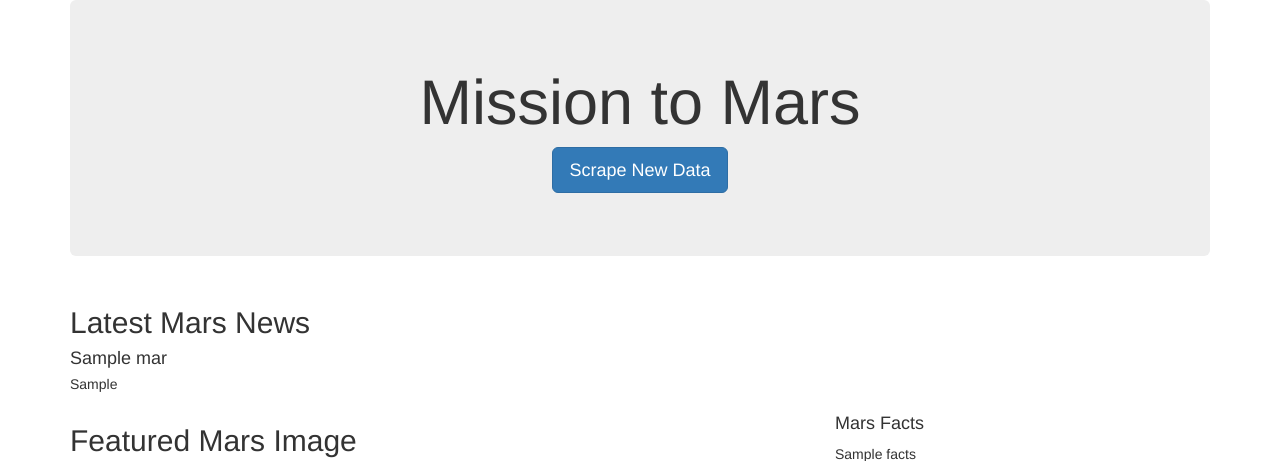
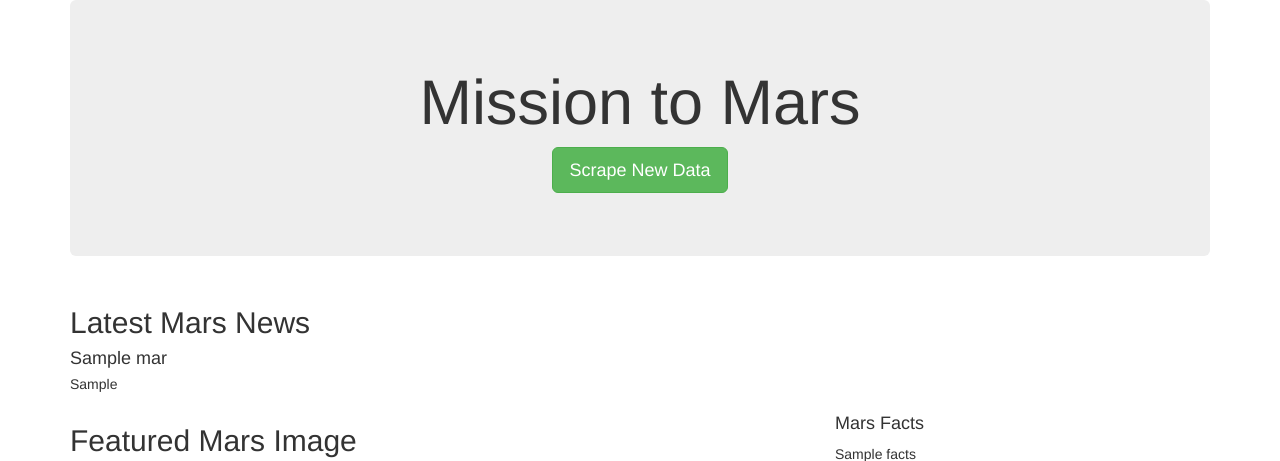
Before and after one commit to jmancini96/Mission-To-Mars, a Flask app: page / in a window 1280 px wide. Shown: the top 461 px of the page. Run offline with Flask 2, Linux system fonts and the light colour scheme; grey boxes marked "Sample" are stand-in pictures; a database or web service that is not in the repository returns one stand-in record (values such as "Sample title"); some libraries are stand-ins or nearby versions.

Commit message:
Update index.html

```diff
--- a/templates/index.html
+++ b/templates/index.html
@@ -16,7 +16,7 @@
       <div class="jumbotron text-center">
         <h1>Mission to Mars</h1>
         <!-- Add a button to activate scraping script -->
-        <p><a class="btn btn-primary btn-lg" href="/scrape" role="button">Scrape New Data</a></p>
+        <p><a class="btn btn-success btn-lg" href="/scrape" role="button">Scrape New Data</a></p>
       </div>
 
       <!-- Add section for Mars News -->
@@ -63,7 +63,7 @@
         {% for hemisphere in mars.hemispheres %}
         <div class="col-md-6">
           <div class="thumbnail">
-            <img src="{{hemisphere.html_url | default('static/images/error.png', true)}}" alt="...">
+            <img src="{{hemisphere.html_url | default('static/images/error.png', true)}}" alt="..." class="img-thumbnail">
             <div class="caption">
               <h3>{{hemisphere.title}}</h3>
             </div>
```
